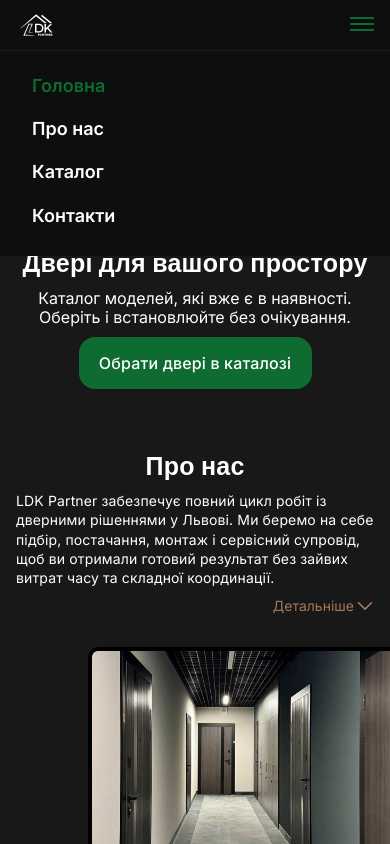
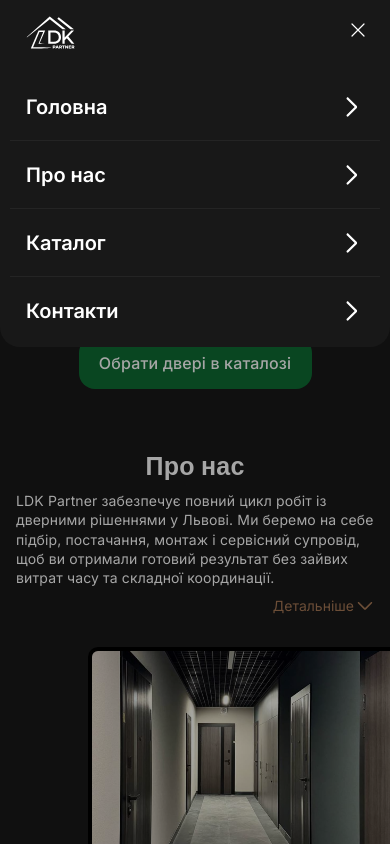
Before and after one commit to Sensei8760/ldk-partner-lviv, a Next.js app: page / in a window 390 px wide. Both pictures are taken after a click on the button 362 px from the left and 25 px from the top of the page. Shown: the top 844 px of the page. Built offline with nearby package versions, Linux system fonts and the light colour scheme; no server answers; a web font is replaced by a local one.

Commit message:
add new mobile menu

```diff
--- a/components/header/Header.module.css
+++ b/components/header/Header.module.css
@@ -102,6 +102,10 @@
         height: 30px;
     }
 
+    .nav {
+        display: none;
+    }
+
     .burgerButton {
         width: 24px;
         height: 20px;
@@ -113,12 +117,6 @@
         align-items: center;
         justify-content: center;
         cursor: pointer;
-            transition: color 0.2s ease, transform 0.2s ease;
-        }
-
-        .burgerButton:hover,
-        .burgerButton:focus-visible {
-            color: var(--text);
     }
 
     .burgerButton:active {
@@ -127,38 +125,6 @@
     }
 
     .burgerButtonOpen {
-            color: var(--accept-button);
-        }
-
-        .burgerButtonOpen:hover,
-        .burgerButtonOpen:focus-visible,
-        .burgerButtonOpen:active {
-            color: var(--accept-button);
-        }
-
-    .nav {
-        position: absolute;
-        top: 50px;
-        left: 0;
-        right: 0;
-        width: 100%;
-        margin-left: 0;
-        padding: 22px 32px 28px;
-        background: var(--back-black);
-        border-top: 1px solid rgba(255, 255, 255, 0.06);
-        display: none;
-        flex-direction: column;
-        align-items: flex-start;
-        justify-content: flex-start;
-        gap: 18px;
-    }
-
-    .navOpen {
-        display: flex;
-    }
-
-    .navLink {
-        font-size: 18px;
-        line-height: 140%;
+        color: var(--text);
     }
 }
--- a/components/header/Header.tsx
+++ b/components/header/Header.tsx
@@ -1,13 +1,42 @@
 'use client';
 
-import { useState, type MouseEvent } from 'react';
+import { useEffect, useState, type MouseEvent } from 'react';
 import Link from 'next/link';
 import { usePathname } from 'next/navigation';
 import styles from './Header.module.css';
+import MobileMenu from './MobileMenu/MobileMenu';
 
 export default function Header() {
   const pathname = usePathname();
   const [isMenuOpen, setIsMenuOpen] = useState(false);
+
+  useEffect(() => {
+  if (!isMenuOpen) {
+    return;
+  }
+
+  const scrollY = window.scrollY;
+
+  document.documentElement.style.overflow = 'hidden';
+  document.body.style.position = 'fixed';
+  document.body.style.top = `-${scrollY}px`;
+  document.body.style.left = '0';
+  document.body.style.right = '0';
+  document.body.style.width = '100%';
+  document.body.style.overflow = 'hidden';
+
+  return () => {
+    document.documentElement.style.overflow = '';
+    document.body.style.position = '';
+    document.body.style.top = '';
+    document.body.style.left = '';
+    document.body.style.right = '';
+    document.body.style.width = '';
+    document.body.style.overflow = '';
+
+    window.scrollTo(0, scrollY);
+  };
+}, [isMenuOpen]);
 
   const closeMenu = () => {
     setIsMenuOpen(false);
@@ -44,6 +73,7 @@ export default function Header() {
   };
 
   return (
+    <>
       <header className={styles.header}>
         <div className={styles.container}>
           <Link
@@ -53,7 +83,7 @@ export default function Header() {
             onClick={closeMenu}
           >
             <svg className={styles.logo}>
-            <use href="/icons/symbol-defs.svg#icon-logo" />
+              <use href="/icons/symbol-defs.svg?v=7#icon-logo" />
             </svg>
           </Link>
 
@@ -71,31 +101,16 @@ export default function Header() {
             </svg>
           </button>
 
-        <nav
-          className={`${styles.nav} ${isMenuOpen ? styles.navOpen : ''}`}
-          aria-label="Основна навігація"
-        >
-          <Link
-            href="/"
-            className={getLinkClassName('/')}
-            onClick={closeMenu}
-          >
+          <nav className={styles.nav} aria-label="Основна навігація">
+            <Link href="/" className={getLinkClassName('/')}>
               Головна
             </Link>
 
-          <Link
-            href="/about-us"
-            className={getLinkClassName('/about-us')}
-            onClick={closeMenu}
-          >
+            <Link href="/about-us" className={getLinkClassName('/about-us')}>
               Про нас
             </Link>
 
-          <Link
-            href="/catalog"
-            className={getLinkClassName('/catalog')}
-            onClick={closeMenu}
-          >
+            <Link href="/catalog" className={getLinkClassName('/catalog')}>
               Каталог
             </Link>
 
@@ -109,5 +124,12 @@ export default function Header() {
           </nav>
         </div>
       </header>
+
+      <MobileMenu
+        isOpen={isMenuOpen}
+        onClose={closeMenu}
+        onContactsClick={handleContactsClick}
+      />
+    </>
   );
 }
--- /dev/null
+++ b/components/header/MobileMenu/MobileMenu.module.css
@@ -0,0 +1,119 @@
+.overlay {
+    position: fixed;
+    inset: 0;
+    z-index: 100;
+    display: none;
+    background: rgba(0, 0, 0, 0.35);
+    opacity: 0;
+    pointer-events: none;
+    transition: opacity 0.25s ease;
+}
+
+.overlayOpen {
+    opacity: 1;
+    pointer-events: auto;
+}
+
+.menu {
+    width: 100%;
+    min-height: 347px;
+    padding: 10px 10px 0px;
+    border-radius: 0 0 20px 20px;
+    background: var(--backgr);
+    transform: translateY(-12px);
+    opacity: 0;
+    transition:
+        transform 0.25s ease,
+        opacity 0.25s ease;
+}
+
+.menuOpen {
+    transform: translateY(0);
+    opacity: 1;
+}
+
+.top {
+    display: flex;
+    align-items: flex-start;
+    justify-content: space-between;
+    margin-bottom: 18px;
+    padding: 0 10px;
+}
+
+.logoLink {
+    display: inline-flex;
+    width: 61px;
+    height: 45px;
+    color: var(--text);
+    text-decoration: none;
+}
+
+.logo {
+    width: 61px;
+    height: 45px;
+    display: block;
+    fill: currentColor;
+}
+
+.closeButton {
+    /* width: 40px; */
+    height: 40px;
+    padding: 0;
+    border: none;
+    background: transparent;
+    color: var(--text);
+    display: flex;
+    align-items: center;
+    justify-content: center;
+    flex-shrink: 0;
+    cursor: pointer;
+}
+
+.closeIcon {
+    width: 24px;
+    height: 24px;
+    display: block;
+    color: currentColor;
+}
+
+.nav {
+    display: flex;
+    flex-direction: column;
+}
+
+.navLink {
+    min-height: 68px;
+    padding: 0 16px;
+    border-bottom: 1px solid var(--field);
+    color: var(--text);
+    text-decoration: none;
+    font-family: var(--font-family);
+    font-weight: 600;
+    font-size: 20px;
+    line-height: 140%;
+    display: flex;
+    align-items: center;
+    justify-content: space-between;
+}
+
+.navLink:last-child {
+    border-bottom: none;
+}
+
+.arrowIcon {
+    width: 24px;
+    height: 24px;
+    fill: currentColor;
+    transform: rotate(180deg);
+    flex-shrink: 0;
+}
+
+.arrowIcon:active, .closeButton:active, .navLink:active {
+    color: var(--accept-button);
+}
+
+@media (max-width: 560px) {
+    .overlay {
+        display: block;
+    }
+}
--- /dev/null
+++ b/components/header/MobileMenu/MobileMenu.tsx
@@ -0,0 +1,99 @@
+'use client';
+
+import Link from 'next/link';
+import styles from './MobileMenu.module.css';
+
+type MobileMenuProps = {
+  isOpen: boolean;
+  onClose: () => void;
+  onContactsClick: (event: React.MouseEvent<HTMLAnchorElement>) => void;
+};
+
+const menuLinks = [
+  {
+    href: '/',
+    label: 'Головна',
+  },
+  {
+    href: '/about-us',
+    label: 'Про нас',
+  },
+  {
+    href: '/catalog',
+    label: 'Каталог',
+  },
+];
+
+export default function MobileMenu({
+  isOpen,
+  onClose,
+  onContactsClick,
+}: MobileMenuProps) {
+  return (
+    <div className={`${styles.overlay} ${isOpen ? styles.overlayOpen : ''}`}>
+      <div className={`${styles.menu} ${isOpen ? styles.menuOpen : ''}`}>
+        <div className={styles.top}>
+          <Link
+            href="/"
+            className={styles.logoLink}
+            aria-label="На головну"
+            onClick={onClose}
+          >
+            <svg className={styles.logo} aria-hidden="true">
+              <use href="/icons/symbol-defs.svg?v=7#icon-logo" />
+            </svg>
+          </Link>
+
+          <button
+  type="button"
+  className={styles.closeButton}
+  onClick={onClose}
+  aria-label="Закрити меню"
+>
+  <svg
+    className={styles.closeIcon}
+    viewBox="0 0 40 40"
+    aria-hidden="true"
+  >
+    <path
+      d="M10 10L30 30M30 10L10 30"
+      stroke="currentColor"
+      strokeWidth="2"
+      strokeLinecap="round"
+    />
+  </svg>
+</button>
+        </div>
+
+        <nav className={styles.nav} aria-label="Мобільна навігація">
+          {menuLinks.map((link) => (
+            <Link
+              href={link.href}
+              className={styles.navLink}
+              onClick={onClose}
+              key={link.href}
+            >
+              <span>{link.label}</span>
+
+              <svg className={styles.arrowIcon} aria-hidden="true">
+                <use href="/icons/symbol-defs.svg?v=7#arrow_back_ios_new" />
+              </svg>
+            </Link>
+          ))}
+
+          <Link
+            href="/#contacts"
+            className={styles.navLink}
+            onClick={onContactsClick}
+          >
+            <span>Контакти</span>
+
+            <svg className={styles.arrowIcon} aria-hidden="true">
+              <use href="/icons/symbol-defs.svg?v=7#arrow_back_ios_new" />
+            </svg>
+          </Link>
+        </nav>
+      </div>
+    </div>
+  );
+}
```
Lines whose indentation alone changed are shown as unchanged.
